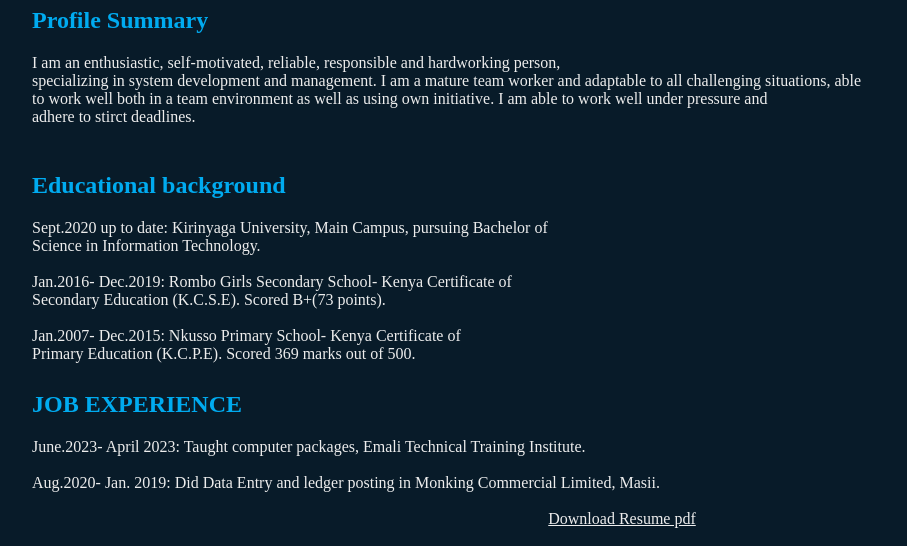
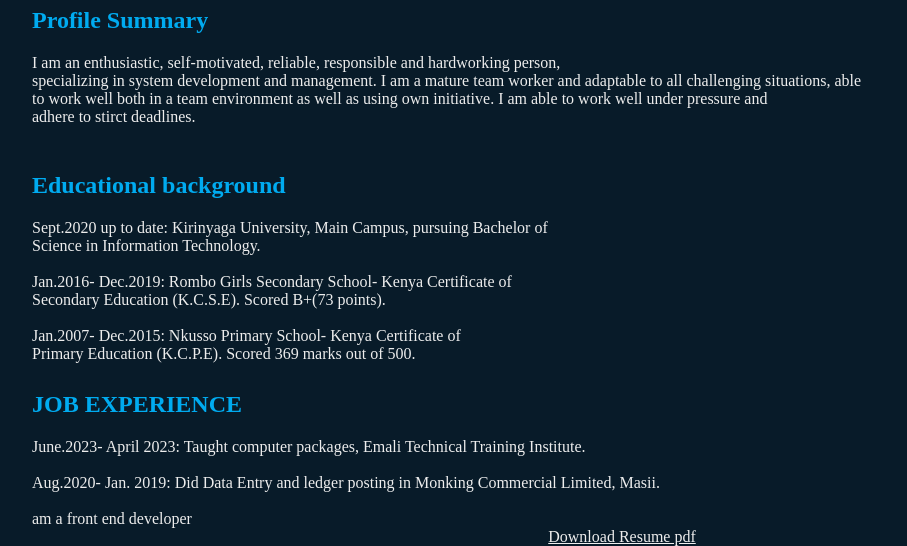
Before and after one commit to Vee-Nia/Vee-Nia-github.io, a plain HTML site: page index.html in a window 1280 px wide. Shown: the part 407-953 px from the top of the page, without its empty margins (68-975 px from the left). Drawn offline with Linux system fonts and the light colour scheme.

Commit message:
adding a paragraph

```diff
--- a/index.html
+++ b/index.html
@@ -36,6 +36,7 @@
             <h2>JOB EXPERIENCE</h2>
             June.2023- April 2023: Taught computer packages, Emali Technical Training Institute. <br> <br>
             Aug.2020- Jan. 2019: Did Data Entry and ledger posting in Monking Commercial Limited, Masii. <br> <br>
+            <p>am a front end developer</p>
 
 
           </div>
```
